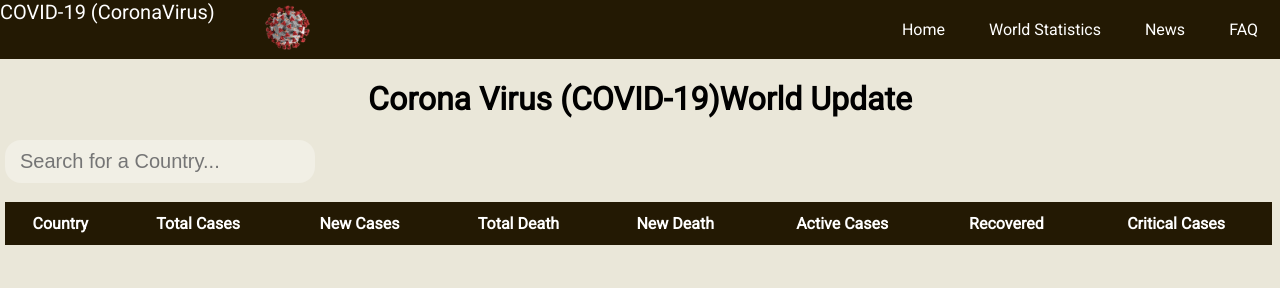
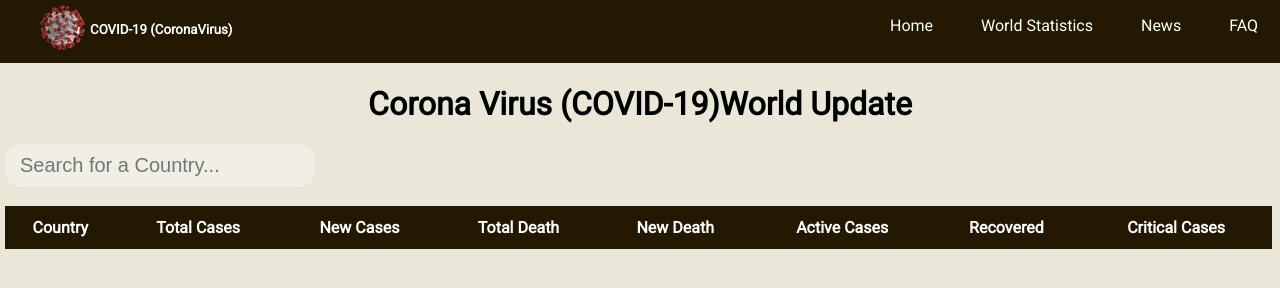
Before and after one commit to binoddangal/CoronaVirus_JS, a plain HTML site: page world.html in a window 1280 px wide. Drawn offline with nearby package versions, Linux system fonts and the light colour scheme; no server answers.

Commit message:
COVID-19 Update

```diff
--- a/css/style.css
+++ b/css/style.css
@@ -1,13 +1,13 @@
 @import url('https://fonts.googleapis.com/css?family=Roboto&display=swap');
 
-body{
+body {
 	font-family: 'Roboto', sans-serif;
 	background-color: #eae7d9;
 	margin: 0;
 	padding: 0;
 }
 
-ul{
+.nav {
 	list-style-type: none;
 	margin: 0;
 	padding: 0;
@@ -15,15 +15,19 @@ ul{
 	background-color: #231903;
 }
 
-li {
+ul {
 	float: right;
 }
 
+li {
+	display: inline-block;
+}
+
 li a {
-    display: block;
+	/* display: block; */
 	color: white;
-    text-align: center;
-    padding: 20px 22px;
+	/* text-align: center; */
+	padding: 30px 22px;
 	text-decoration: none;
 }
 
@@ -31,13 +35,17 @@ li {
 	background-color: #333;
 }
 
-  .company-title{
+.company-title {
+	display: inline-block;
+}
+.company-title img {
+	float: left;
+}
+.company-title h5 {
+	float: right;
 	color: white;
-    float: left;
-    font-size: 20px;
+	/* font-size: 20px; */
 }
-
-
 .DataTbl {
 	border-collapse: collapse;
 	width: 99%;
@@ -45,14 +53,19 @@ li {
 	margin-right: 5px;
 }
 
-.DataTbl td, #DataTbl th {
+.DataTbl td,
+#DataTbl th {
 	border: 1px solid #ddd;
 	padding: 8px;
 }
 
-.DataTbl tr:nth-child(even){background-color: #faf4ff;}
+.DataTbl tr:nth-child(even) {
+	background-color: #faf4ff;
+}
 
-.DataTbl tr:hover {background-color: #ddd;}
+.DataTbl tr:hover {
+	background-color: #ddd;
+}
 
 .DataTbl th {
 	padding-top: 12px;
@@ -62,7 +75,7 @@ li {
 	color: white;
 }
 
-.search-box{
+.search-box {
 	width: 100%;
 	max-width: 280px;
 	padding: 10px 15px;
@@ -77,7 +90,7 @@ li {
 	font-weight: 300;
 }
 
-  .search-box:hover{
+.search-box:hover {
 	background-color: rgba(255, 255, 255, 0.6);
 }
 
--- a/world.html
+++ b/world.html
@@ -9,17 +9,22 @@
 </head>
 
 <body>
-    <ul>
-       <a href="index.html"> <img src="image/corona.png" style="margin: 5px;
-        margin-left: 50px;
-        height: 45px;
-        width: 45px;"> </a>
-        <a href="index.html" class="company-title">COVID-19 (CoronaVirus)</a>
-        <li><a href="faq.html">FAQ</a></li>
-        <li><a href="news.html">News</a></li>
-        <li><a href="#world">World Statistics</a></li>
-        <li><a class="active" href="index.html">Home</a></li>
-      </ul>
+    <div class="nav">
+        <a href="index.html" class="company-title"> <img src="image/corona.png" style="margin: 5px;
+                                        margin-left: 40px;
+                                        height: 45px;
+                                        width: 45px;">
+            <h5>COVID-19 (CoronaVirus)</h5>
+        </a>
+
+        <a href="index.html" class="company-title"></a>
+        <ul>
+            <li><a class="active" href="index.html">Home</a></li>
+            <li><a href="#world">World Statistics</a></li>
+            <li><a href="news.html">News</a></li>
+            <li><a href="faq.html">FAQ</a></li>
+        </ul>
+    </div>
     <h1 style="text-align: center;">Corona Virus (COVID-19)World Update</h1>
     <input type="text" autocomplete="off" id="gfg" class="search-box" placeholder="Search for a Country..." />
     <br><br>
```
Also changed, not shown: faq.html (+16 -11 lines), index.html (+17 -11 lines), news.html (+16 -11 lines). Lines whose indentation alone changed are shown as unchanged.
